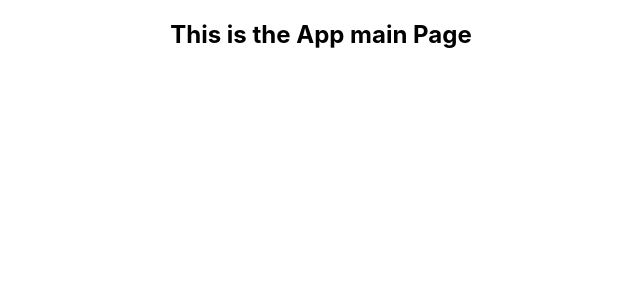
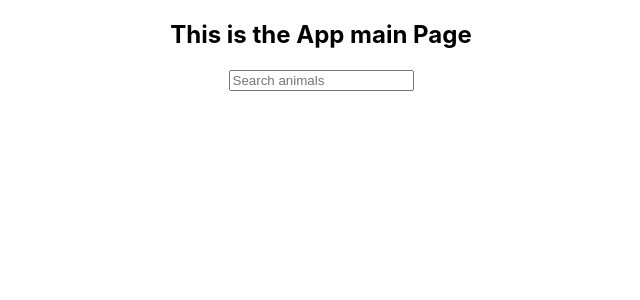
Before and after one commit to Freem11/WetMap, a React (Vite) app: page / in a window 1280 px wide. Shown: the top 300 px of the page, without its empty margins (319-959 px from the left). Built offline with nearby package versions, Linux system fonts and the light colour scheme.

Commit message:
added searchbar

```diff
--- a/src/App.jsx
+++ b/src/App.jsx
@@ -1,6 +1,7 @@
 import { useState } from "react";
 import Home from "./components/Home";
 import "./App.css";
+import Searchbar from "./components/SearchBar/Searchbar";
 
 function App() {
   const [count, setCount] = useState(0);
@@ -8,6 +9,7 @@ function App() {
   return (
     <div className="App">
       <Home />
+      <Searchbar />
     </div>
   );
 }
--- /dev/null
+++ b/src/components/SearchBar/Searchbar.jsx
@@ -0,0 +1,20 @@
+import React from 'react'
+
+
+const Searchbar = () => {
+    return (
+        <div className='search--bar'>
+            <form action="/" method="get">
+                <input
+                    type="text"
+                    id="header-search"
+                    placeholder="Search animals"
+
+                />
+
+            </form>
+        </div>
+    )
+}
+
+export default Searchbar
```
